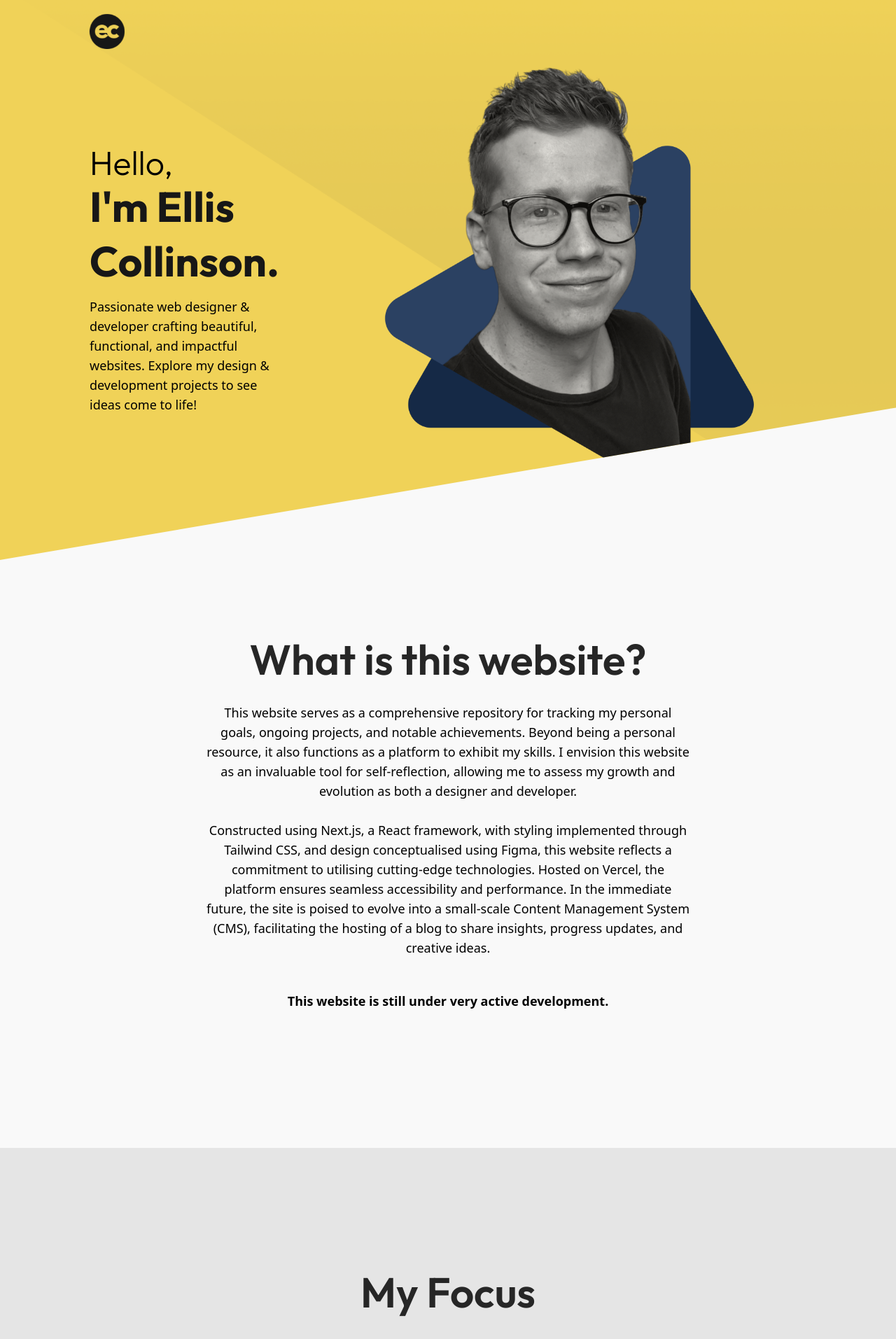
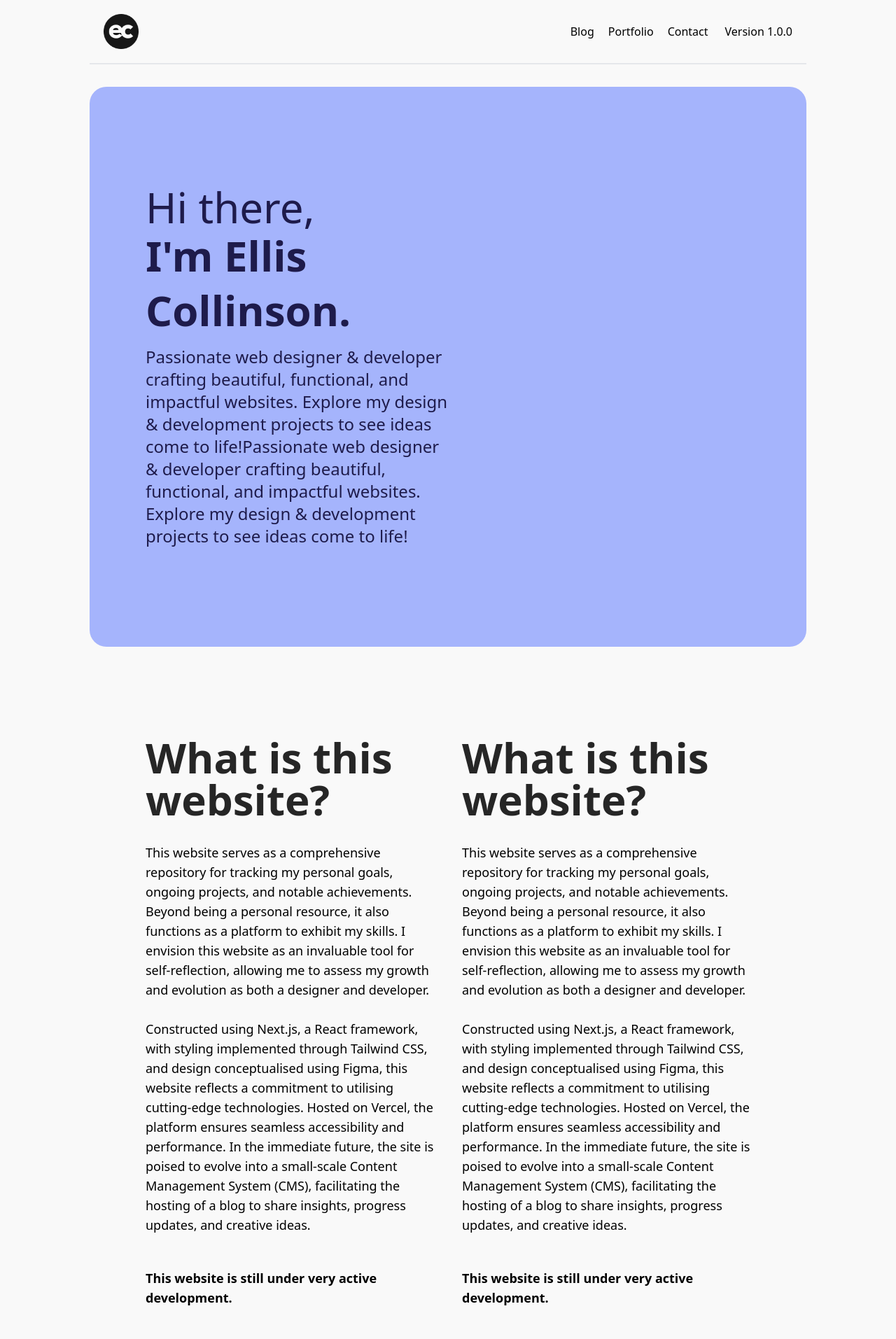
Before and after one commit to HeyEbb/portfolio, a Next.js app: page / in a window 1280 px wide. Shown: the top 1913 px of the page at 70% size. Built offline with nearby package versions, Linux system fonts and the light colour scheme.

Commit message:
🏗️ Core structure changes

```diff
--- a/src/app/blog/components/post-card.tsx
+++ b/src/app/blog/components/post-card.tsx
@@ -10,13 +10,33 @@ export default function PostCard({
 }) {
   console.log(post);
   return (
-    <article className="mb-10 bg-gray-200 p-3">
-      <img src={post.mainImage.url} alt={post.mainImage.alt} />
-      <h2 className="mt-5 text-3xl font-bold">
+    <article
+      className="mb-10 h-64 rounded-md bg-gray-200 p-3 flex justify-between flex-column"
+      style={{
+        backgroundImage: `url(${post.mainImage.url})`,
+        backgroundSize: "cover",
+      }}
+    >
+      <span>
+        <span className="text-sm text-gray-500">Blog</span>
+      <h2 className="text-3xl font-bold text-white">
         <a href={`/blog/${post.slug.current}`}>{post.title}</a>
       </h2>
-      <p className="text-sm text-gray-500">{post.publishedAt}</p>
-      <p className="mt-2">{post.excerpt}</p>
+      </span>
+      <button className="text-left">
+        <a href={`/blog/${post.slug.current}`}>Read More</a>
+      </button>
     </article>
   );
 }
+
+{
+  /* <article className="mb-10 bg-gray-200 p-3">
+<img src={post.mainImage.url} alt={post.mainImage.alt} />
+<h2 className="mt-5 text-3xl font-bold">
+  <a href={`/blog/${post.slug.current}`}>{post.title}</a>
+</h2>
+<p className="text-sm text-gray-500">{post.publishedAt}</p>
+<p className="mt-2">{post.excerpt}</p>
+</article> */
+}
--- a/src/app/components/header/MiniHeader.tsx
+++ b/src/app/components/header/MiniHeader.tsx
@@ -9,27 +9,30 @@ const outfit = Outfit({
 export default function MiniHeader() {
   return (
     <>
-      <header className="fixed z-40">
+      {/* <header className="fixed z-40">
         <TopBar />
-      </header>
-      <section
-        style={{
-          backgroundImage: "url('/static/img/yellow_bg.png')",
-          backgroundSize: "cover",
-          backgroundPosition: "center",
-        }}
-      >
-        {/* header hero container */}
-        <div className="custom-structure h-80">
-          {/* left side */}
-          <div className={`text-left xl:w-7/12`}>
+      </header> */}
+      <section className="">
+
+        <div className="bg-indigo-300 text-indigo-950 m-10 h-56 rounded-3xl font-sans flex flex-col justify-center p-14">
+          <h1>All Posts</h1>
+          <span className="text-lg font-light xl:text-lg">
+            A collection of my thoughts, ideas, and experiences
+          </span>
+        </div>
+
+      </section>
+
+      {/* header hero container */}
+      {/* <div className="custom-structure bg-indigo-400 text-white h-80"> */}
+      {/* left side */}
+      {/* <div className={`text-left xl:w-7/12`}>
             <h1 className={`${outfit.className}`}>{`Blogs`}</h1>
             <span className="text-lg font-light xl:text-lg">
               {`A collection of my thoughts, ideas, and experiences`}
             </span>
-          </div>
-        </div>
-      </section>
+          </div> */}
+      {/* </div> */}
     </>
   );
 }
--- a/src/app/components/project-box/ProjectBox.tsx
+++ b/src/app/components/project-box/ProjectBox.tsx
@@ -9,7 +9,7 @@ interface Project {
 
 export default function ProjectBox({ projects }: { projects: Project[] }) {
   return (
-    <div className="m-3 grid lg:h-screen min-h-[1200px] grid-cols-1 gap-2 lg:grid-cols-2">
+    <div className=" grid  grid-cols-1 gap-2 lg:grid-cols-4">
       {projects.map((project, i) => (
         <div
           key={i}
--- a/src/app/components/skill-box/SkillBox.tsx
+++ b/src/app/components/skill-box/SkillBox.tsx
@@ -12,7 +12,7 @@ export default function SkillBox({ skills }: { skills: Skills[] }) {
       {skills.map((skill, i) => (
         <div
           key={i}
-          className="flex flex-col items-center gap-2 rounded-xl bg-white p-7 shadow-md xl:shadow-md transform transition duration-300 hover:scale-105 hover:shadow-lg"
+          className="flex flex-col items-center gap-2 rounded-2xl bg-white p-7 shadow-md xl:shadow-md transform transition duration-300 hover:scale-105 hover:shadow-lg"
         >
           <Image
             className="mb-2 w-64 p-5"
--- a/src/app/components/topbar/TopBar.tsx
+++ b/src/app/components/topbar/TopBar.tsx
@@ -4,14 +4,28 @@ import { FiMenu } from "react-icons/fi";
 
 export default function TopBar() {
   return (
-    <div className="custom-structure mt-5 items-center justify-between ">
+    <div className="core-structure flex w-full justify-between border-b-2 p-5">
       <Image
         src="/static/img/ec_logo_black.png"
         alt="Logo"
         width="50"
         height="50"
       />
-      {/* <FiMenu size={30} className="cursor-pointer" /> */}
+      {/* start of naivation */}
+      <div className="flex items-center justify-between">
+        <div className="hidden gap-5 font-light md:flex">
+          <a href="#about">Blog</a>
+          <a href="#portfolio">Portfolio</a>
+          <a href="#contact">Contact</a>
+        </div>
+        <div className="md:hidden">
+          <FiMenu size="1.5em" />
+        </div>
+        {/* version */}
+        <div className="ml-6 flex items-center justify-center  font-normal">
+          <span>Version 1.0.0</span>
+        </div>
+      </div>
     </div>
   );
 }
--- a/src/app/globals.css
+++ b/src/app/globals.css
@@ -28,7 +28,7 @@ h1 {
   @apply mb-5
   text-4xl
   font-bold
-  text-neutral-900
+  /* text-neutral-900  */
   md:text-6xl
   2xl:text-7xl;
   line-height: 1.3;
@@ -44,7 +44,7 @@ h2 {
 
 h3 {
   @apply text-5xl
-  font-semibold
+  font-bold
   text-neutral-800
   lg:text-6xl;
 }
@@ -83,7 +83,7 @@ p {
 /* core structure */
 
 /* custom structure is the core container for this project, we don't want the content to get too wide or also too close to the sides.s */
-.custom-structure {
+/* .custom-structure {
   @apply flex
   w-full
   max-w-[2000px]
@@ -91,11 +91,21 @@ p {
   px-5
   md:px-20
   lg:px-32;
+} */
+
+section, header {
+  @apply
+  flex
+  flex-col
+  items-center
+  justify-center
+  w-full
+  px-5
+  md:px-20
+  lg:px-32
 }
 
-section,
-header {
+.core-structure {
   @apply
-  w-full
-  justify-center;
+  max-w-[2000px]
 }
--- a/src/app/home/page.tsx
+++ b/src/app/home/page.tsx
@@ -1,4 +1,4 @@
-'use client'
+"use client";
 import Image from "next/image";
 import TopBar from "../components/topbar/TopBar";
 import ProjectBox from "../components/project-box/ProjectBox";
@@ -21,41 +21,30 @@ export default function Page() {
   return (
     <>
       {/* header of the application, currently just holding the logo and the navigation (still in development) */}
-      <header className="fixed z-40">
+      <header>
         <TopBar />
       </header>
 
       {/* main content */}
       <main>
         {/* background holder, contains a cool yellow slant */}
-        <section
-          style={{
-            // gives the yellow background a slanted edge on the bottom
-            clipPath: "polygon(100% 0, 0 0, 0 100%, 100% calc(100% - 17vw))",
-            backgroundImage: "url('/static/img/yellow_bg.png')",
-            backgroundSize: "cover",
-            backgroundPosition: "center",
-          }}
-        >
+        <section>
           {/* header hero container */}
-          <div className="custom-structure h-screen min-h-[800px] flex-col-reverse justify-center gap-3 sm:min-h-[900px] lg:min-h-[800px] lg:flex-row lg:gap-7 xl:justify-between xl:gap-20">
+          <div className="core-structure mt-8 flex min-h-[800px] w-full items-center rounded-3xl bg-indigo-300 p-20 text-indigo-950">
             {/* left side */}
-            <div className={`text-center lg:text-left xl:w-7/12`}>
-              <span
-                className={`${outfit.className} text-3xl font-light md:text-5xl`}
-              >
-                Hello,
+            <div className={`text-center lg:text-left xl:w-6/12`}>
+              <span className={`text-3xl font-light md:text-6xl`}>
+                Hi there,
               </span>
-              <h1
-                className={`${outfit.className}`}
-              >{`I'm Ellis Collinson.`}</h1>
-              <span className="text-lg font-light xl:text-lg">
+              <h1 className={``}>{`I'm Ellis Collinson.`}</h1>
+              <span className="text-lg font-light xl:text-2xl">
+                {`Passionate web designer & developer crafting beautiful, functional, and impactful websites. Explore my design & development projects to see ideas come to life!`}
                 {`Passionate web designer & developer crafting beautiful, functional, and impactful websites. Explore my design & development projects to see ideas come to life!`}
               </span>
             </div>
 
             {/* right side */}
-            <div className="flex items-center justify-center">
+            {/* <div className="flex items-center justify-center">
                 <Image
                   src="/static/img/EllisAbstractDark.png"
                   alt="A picture of Ellis Collinson in grey scale"
@@ -63,35 +52,32 @@ export default function Page() {
                   height={IMAGE_HEIGHT}
                   className="h-auto w-7/12 sm:w-6/12 lg:w-full xl:p-16"
                 />
-            </div>
+              </div> */}
           </div>
         </section>
 
         {/* about me */}
         <section>
-          <div
-            className={`custom-structure lg:py-26 flex-col py-28 text-center lg:px-10 xl:-mt-16 xl:px-56 xl:py-44`}
-          >
-            <h3 className={`${outfit.className} pb-5`}>
-              What is this website?
-            </h3>
-            <p className="w-10/12">
-              This website serves as a comprehensive repository for tracking my
-              personal goals, ongoing projects, and notable achievements. Beyond
-              being a personal resource, it also functions as a platform to
-              exhibit my skills. I envision this website as an invaluable tool
-              for self-reflection, allowing me to assess my growth and evolution
-              as both a designer and developer.
+          <div className="core-structure flex gap-10 px-20 py-32">
+            <div className={`w-6/12 `}>
+              <h3 className={`pb-5`}>What is this website?</h3>
+              <p className="">
+                This website serves as a comprehensive repository for tracking
+                my personal goals, ongoing projects, and notable achievements.
+                Beyond being a personal resource, it also functions as a
+                platform to exhibit my skills. I envision this website as an
+                invaluable tool for self-reflection, allowing me to assess my
+                growth and evolution as both a designer and developer.
                 <br />
                 <br />
                 Constructed using Next.js, a React framework, with styling
-              implemented through Tailwind CSS, and design conceptualised using
-              Figma, this website reflects a commitment to utilising
-              cutting-edge technologies. Hosted on Vercel, the platform ensures
-              seamless accessibility and performance. In the immediate future,
-              the site is poised to evolve into a small-scale Content Management
-              System (CMS), facilitating the hosting of a blog to share
-              insights, progress updates, and creative ideas.
+                implemented through Tailwind CSS, and design conceptualised
+                using Figma, this website reflects a commitment to utilising
+                cutting-edge technologies. Hosted on Vercel, the platform
+                ensures seamless accessibility and performance. In the immediate
+                future, the site is poised to evolve into a small-scale Content
+                Management System (CMS), facilitating the hosting of a blog to
+                share insights, progress updates, and creative ideas.
                 <br />
                 <br />
               </p>
@@ -99,16 +85,43 @@ export default function Page() {
                 This website is still under very active development.
               </p>
             </div>
+            <div className={`w-6/12 `}>
+              <h3 className={`pb-5`}>What is this website?</h3>
+              <p className="">
+                This website serves as a comprehensive repository for tracking
+                my personal goals, ongoing projects, and notable achievements.
+                Beyond being a personal resource, it also functions as a
+                platform to exhibit my skills. I envision this website as an
+                invaluable tool for self-reflection, allowing me to assess my
+                growth and evolution as both a designer and developer.
+                <br />
+                <br />
+                Constructed using Next.js, a React framework, with styling
+                implemented through Tailwind CSS, and design conceptualised
+                using Figma, this website reflects a commitment to utilising
+                cutting-edge technologies. Hosted on Vercel, the platform
+                ensures seamless accessibility and performance. In the immediate
+                future, the site is poised to evolve into a small-scale Content
+                Management System (CMS), facilitating the hosting of a blog to
+                share insights, progress updates, and creative ideas.
+                <br />
+                <br />
+              </p>
+              <p className="font-bold">
+                This website is still under very active development.
+              </p>
+            </div>
+          </div>
         </section>
 
         {/* The 'heres what I do' section */}
         {/*  */}
-        <section className={`bg-neutral-200`}>
+        <section className={`bg-neutral-100`}>
           <div
-            className={`custom-structure lg:py-26 flex-col items-center py-28 text-center xl:py-44
+            className={`core-structure lg:py-26 flex flex-col items-center p-10 py-28 text-center xl:py-44
         `}
           >
-            <h3 className={`${outfit.className} pb-5`}>{`My Focus`}</h3>
+            <h3 className={`pb-5`}>{`What I do best`}</h3>
             <p className="w-10/12">
               Here are a few of the skills that I have have been focusing on in
               the past few years. I have been working on a variety of projects,
@@ -150,18 +163,18 @@ export default function Page() {
           </div>
         </section>
 
-        <section className="flex flex-col items-center">
+        <section>
+          <div className="core-structure flex flex-col   items-center">
             <div className="max-w-4xl p-14 text-center">
-            <h3
-              className={`${outfit.className} pb-5 pt-10 text-center text-6xl`}
-            >
-              Active Personal Projects
+              <h3 className={`pb-5 pt-10 text-center text-6xl`}>
+                Active Side Projects 🚀
               </h3>
               <p>
-              Here are my currently active projects, all of which are in various
-              stages of development. The currently live version of each of these
-              projects are available to view, if there are any projects that are
-              locked behind a login screen, please contact me for access.
+                Here are my currently active projects, all of which are in
+                various stages of development. The currently live version of
+                each of these projects are available to view, if there are any
+                projects that are locked behind a login screen, please contact
+                me for access.
               </p>
             </div>
             {/* project box is a custom component I built that accepts an array of 4 project objects. */}
@@ -201,28 +214,7 @@ export default function Page() {
                 },
               ]}
             />
-        </section>
-
-        <section className="my-20 flex flex-col items-center">
-          <div className="max-w-4xl p-14 text-center">
-            <h3
-              className={`${outfit.className} pb-5 pt-10 text-center text-6xl`}
-            >
-              Closed Projects
-            </h3>
-            <p>
-              I'm currently curating a portfolio showcasing my 50+ most
-              impactful projects. In the meantime, feel free to{" "}
-              <a
-                className="font-semibold underline"
-                href="mailto:hello@ebber.dev"
-              >
-                reach out to discuss my work
-              </a>{" "}
-              in more detail!
-            </p>
           </div>
-          {/* project box is a custom component I built that accepts an array of 4 project objects. */}
         </section>
         <footer className="flex flex-col items-center bg-neutral-900">
           <div className="bg w-full bg-yellow-300 p-3 text-center text-neutral-900">
```
Lines whose indentation alone changed are shown as unchanged.
